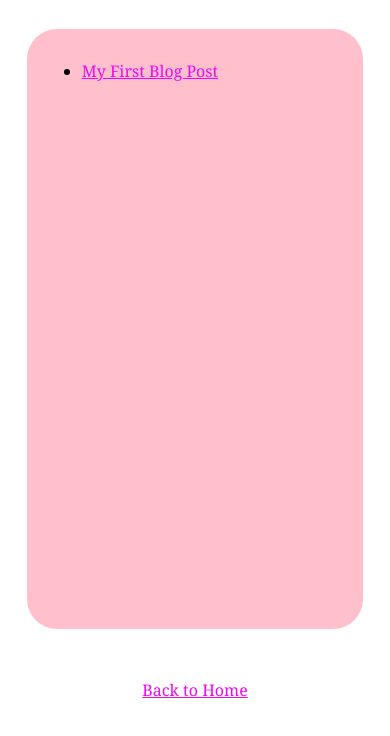
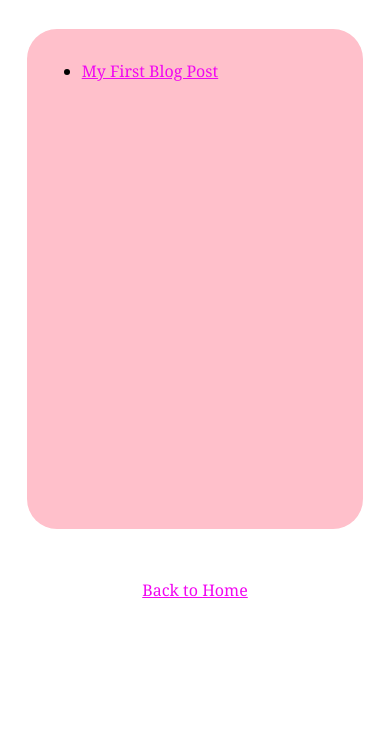
Before and after one commit to Colemate110/YBGCP, an Eleventy site: page blog.html in a window 390 px wide. Shown: the part 100-836 px from the top of the page. Built offline with nearby package versions, Linux system fonts and the light colour scheme; Eleventy itself is replaced by a stand-in of ours; files that its build step writes are made by us from their sources.

Commit message:
Updated homepage

```diff
--- a/about.html
+++ b/about.html
@@ -5,6 +5,7 @@
     <meta name="viewport" content="width=device-width, initial-scale=1.0">
     <title>About</title>
     <link rel="stylesheet" href="/css/about.css">
+    <link rel="icon" type="image/jpg" href="/pictures/mace wind.jpg">
 </head>
 <body>
     <header id="header">
--- a/blog.html
+++ b/blog.html
@@ -5,6 +5,7 @@
     <meta name="viewport" content="width=device-width, initial-scale=1.0">
     <title>Blog</title>
     <link rel="stylesheet" href="/css/blog.css">
+    <link rel="icon" type="image/jpg" href="/pictures/mace wind.jpg">
 </head>
 <body>
     <Header id="header">
--- a/contact.html
+++ b/contact.html
@@ -5,6 +5,7 @@
     <meta name="viewport" content="width=device-width, initial-scale=1.0">
     <title>Contact</title>
     <link rel="stylesheet" href="/css/contact.css">
+    <link rel="icon" type="image/jpg" href="/pictures/mace wind.jpg">
 </head>
 <body>
     <h1 id="header">Contact Shabang</h1>
--- a/css/blog.css
+++ b/css/blog.css
@@ -58,7 +58,7 @@ a:hover{
         width: 90%;
         font-size: 16px;
         padding: 15px;
-        min-height: 600px;
+        min-height: 500px;
         box-sizing: border-box;
     }
 
--- a/index.html
+++ b/index.html
@@ -6,6 +6,7 @@
     <title>YBG CP</title>
     <meta name="theme-color" content="#754d2c">
     <link rel="stylesheet" href="/css/index.css">
+    <link rel="icon" type="image/jpg" href="/pictures/mace wind.jpg">
 </head>
 <body>
     <header id="header"><h1><strong>YBG CP</strong></h1></header>
```
Also changed, not shown: pictures/mace wind.jpg (added), 6 other files.
